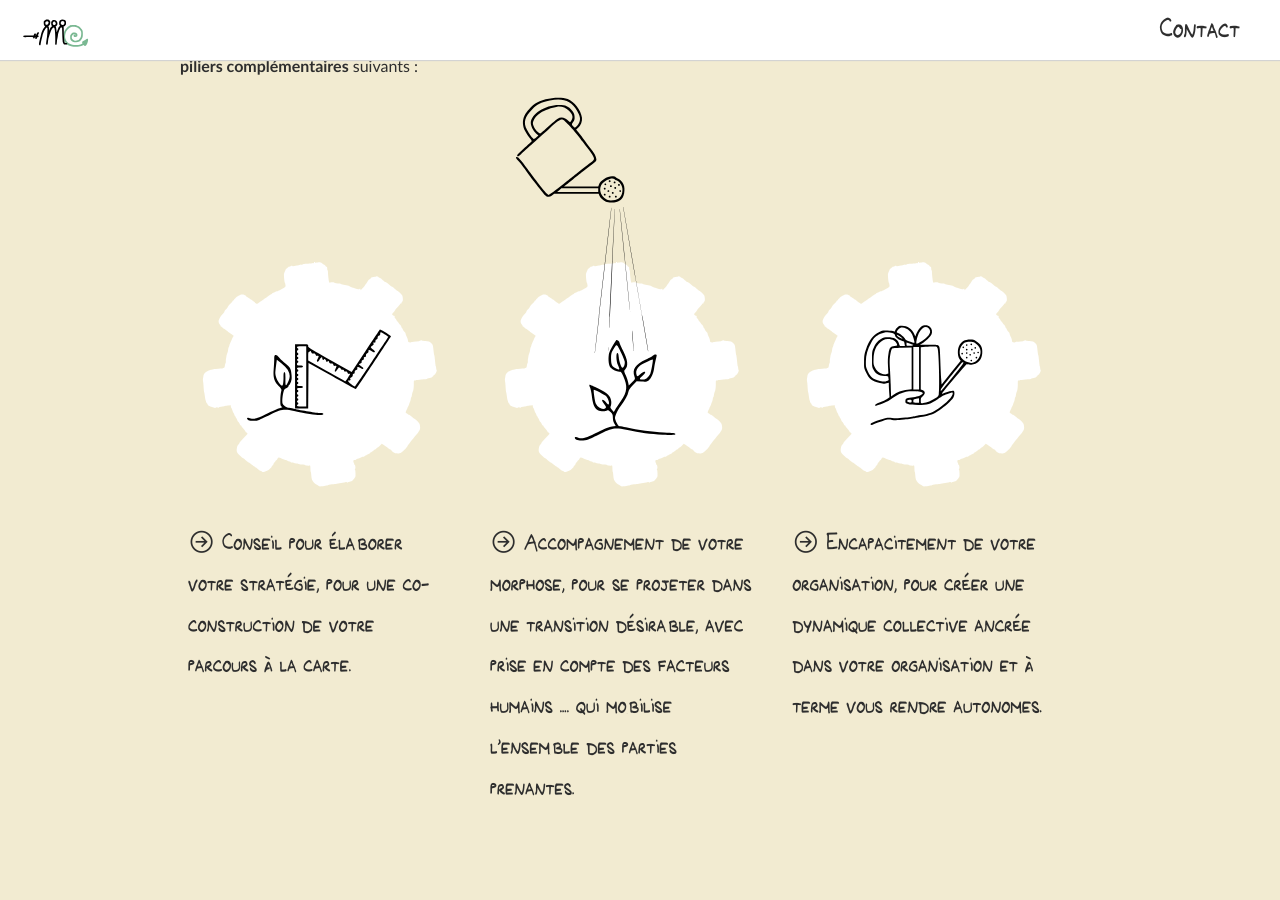
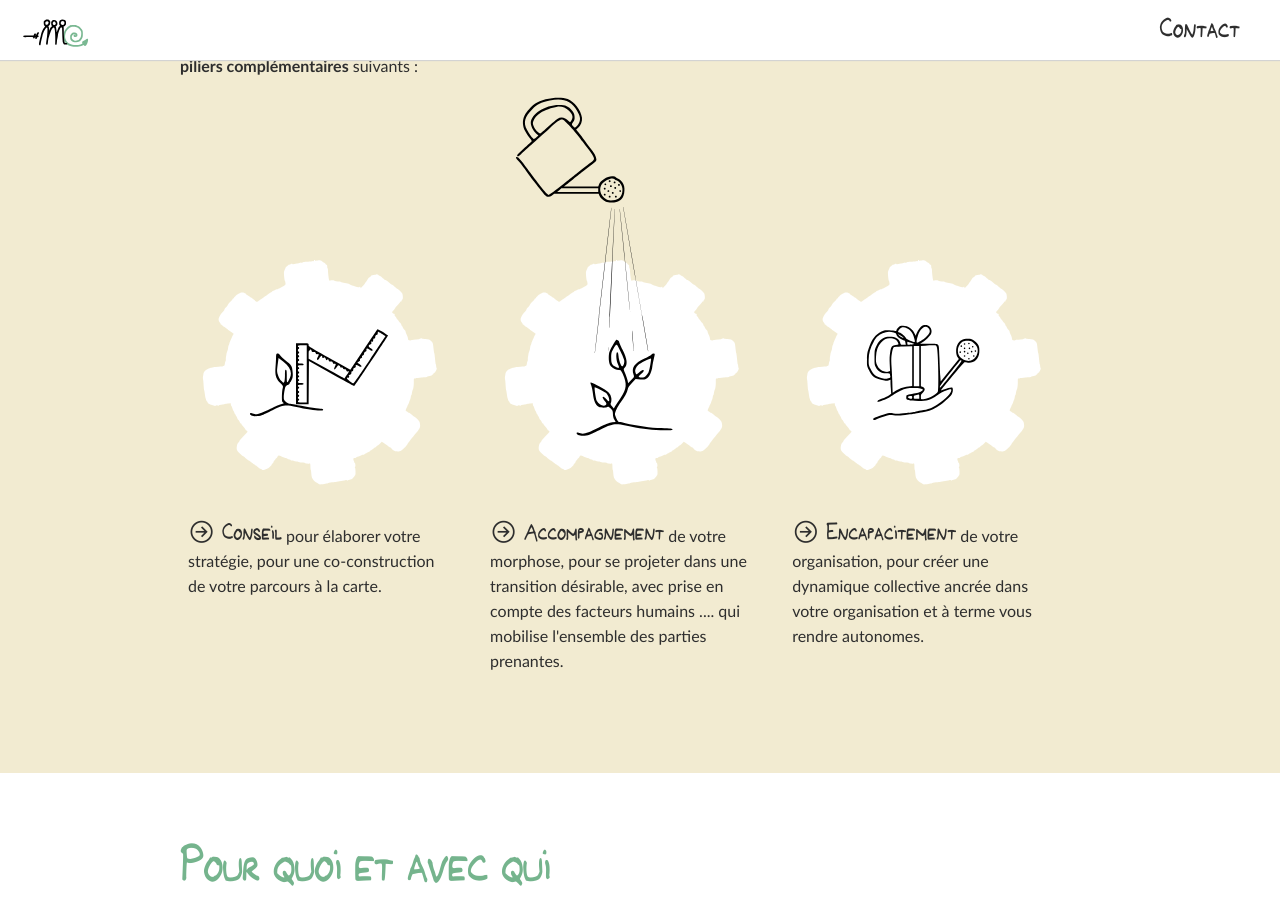
Before and after one commit to eco-morphose/eco-morphose.github.io, a Jekyll site: the page built from index.html, in a window 1280 px wide and 900 px high, scrolled down 1208 px. Built offline with Jekyll 4.4.1, drawn with Linux system fonts in a browser that asks for light colours; some of the changed text lies outside the part shown.

Commit message:
minor fix

```diff
--- a/_includes/footer.html
+++ b/_includes/footer.html
@@ -1,5 +1,5 @@
         <footer class="p-5 text-center">
-            <p class="fs-4 pt-5 pb-3">Copyright © <span class="number">2023</span> Eco-morphose • Toulouse, France</p>
+            <p class="pt-5 pb-3">Copyright © <span class="number">2023</span> Eco-morphose • Toulouse, France</p>
         </footer>
         <script src="https://cdn.jsdelivr.net/npm/bootstrap@5.0.2/dist/js/bootstrap.min.js" integrity="sha384-cVKIPhGWiC2Al4u+LWgxfKTRIcfu0JTxR+EQDz/bgldoEyl4H0zUF0QKbrJ0EcQF" crossorigin="anonymous"></script>
     </body>
--- a/assets/css/styles.css
+++ b/assets/css/styles.css
@@ -67,8 +67,9 @@
 
 footer{
     min-height: 120px;
-    background-color: #366448;
+    background-color: #75b48d;
     color: white;
+    font-size: 1.8rem;
 }
 
 section{
@@ -155,11 +156,17 @@
 }
 
 .home-picto{
-    max-height: 200px;
+    max-height: 180px;
     display: block;
     margin: 0 auto;
     position: relative;
     z-index: 10;
+}
+.row-proposition .home-picto{
+    max-height: 195px;
+}
+.home-oeil-systemique-img{
+    max-height: 200px;
 }
 
 .home-picto.position-absolute{
@@ -173,6 +180,10 @@
 
 .row-proposition{
     padding-top: 0;
+}
+
+.row-proposition p{
+    line-height: 25px;
 }
 
 .mesurePousse{
@@ -224,13 +235,13 @@
     max-width: 500px;
 }
 
-.outils article p::before{
+/* .outils article p::before{
     font-family: 'Axelle-Regular', sans-serif;
     font-size: 1.2em;
     font-style: normal;
     content: 'o';
     padding-right: 8px;
-}
+} */
 
 .outils a{
     color: #e77364;
@@ -241,7 +252,7 @@
     font-style: italic;
     text-align: center;
     color: #e77364;
-    border: 1px dashed #e77364;
+    border: 2px dashed #e77364;
     border-radius: 5px;
     padding: 20px 35px;
     width: fit-content;
@@ -253,7 +264,7 @@
 
 .section-contact:hover{
     color: #e77364;
-    border: 1px solid #e77364;
+    border: 2px dotted #e77364;
 }
 
 /* .section-contact.methodo-contact{
@@ -320,9 +331,10 @@
     width: 100%;
     border-left: #e77364 2px dashed;
 }
-.methodo li{
+/* .methodo li{
     list-style-type: none;
-}
+} */
+
 .methodo ul::before{
     content: ' ';
     width: 10px;
@@ -569,12 +581,12 @@
         width: 80%;
     }
 
-    .outils-left{
-        border-right: 1px dashed #e77364;
-    }
+    /* .outils-left{
+        border-right: 2px dashed #e77364;
+    } */
 
     .outils-right{
-        border-left: 1px dashed #e77364;
+        border-left: 2px dashed #e77364;
     }
 
     .proposition .col-lg-4{
--- a/index.html
+++ b/index.html
@@ -26,13 +26,13 @@
   </p>
 
   <!--<h3 class="mb-4">Une méthodologie humaine et sur-mesure pour dynamiser votre transition écologique et sociale&nbsp;:</h3>-->
-  <div class="row align-content-top mt-5 police row-proposition justify-content-between;">
+  <div class="row align-content-top mt-5 row-proposition justify-content-between;">
     <article class="col-lg-4 my-4 mesurePousse">
       <div class="position-relative">
         <img class="home-picto p-5" src="./assets/images/homepage/mesurePousse.svg" alt="">
         <img class="home-picto position-absolute top-50 start-50 translate-middle" src="./assets/images/homepage/engrenageBlanc.svg" alt="">
       </div>
-      <p class="pt-5 px-2"><i class="las la-arrow-circle-right"></i> Conseil pour élaborer votre stratégie, pour une co-construction de votre parcours à la carte.</p>
+      <p class="pt-5 px-2"><span class="police"><i class="las la-arrow-circle-right"></i> Conseil</span> pour élaborer votre stratégie, pour une co-construction de votre parcours à la carte.</p>
     </article>
     <article class="col-lg-4 my-4 arrosePousse">
       <img class="home-picto p5 arrosoir" src="./assets/images/homepage/arrosoir.svg" alt="">
@@ -41,14 +41,14 @@
         <img class="home-picto p5 plante" src="./assets/images/homepage/plante.svg" alt="">
         <img class="home-picto position-absolute top-50 start-50 translate-middle" src="./assets/images/homepage/engrenageBlanc.svg" alt="">
       </div>
-      <p class="pt-5 px-2"><i class="las la-arrow-circle-right"></i> Accompagnement de votre morphose, pour se projeter dans une transition désirable, avec prise en compte des facteurs humains .... qui mobilise l'ensemble des parties prenantes.</p>
+      <p class="pt-5 px-2"><span class="police"><i class="las la-arrow-circle-right"></i> Accompagnement</span> de votre morphose, pour se projeter dans une transition désirable, avec prise en compte des facteurs humains .... qui mobilise l'ensemble des parties prenantes.</p>
     </article>
     <article class="col-lg-4 my-4">
       <div class="position-relative">
         <img class="home-picto p-5" src="./assets/images/homepage/cadeau.svg" alt="">
         <img class="home-picto position-absolute top-50 start-50 translate-middle" src="./assets/images/homepage/engrenageBlanc.svg" alt="">
       </div>
-      <p class="pt-5 px-2"><i class="las la-arrow-circle-right"></i> Encapacitement de votre organisation, pour créer une dynamique collective ancrée dans votre organisation et à terme vous rendre autonomes.</p>
+      <p class="pt-5 px-2"><span class="police"><i class="las la-arrow-circle-right"></i> Encapacitement</span> de votre organisation, pour créer une dynamique collective ancrée dans votre organisation et à terme vous rendre autonomes.</p>
     </article>
   </div>
 </section>
@@ -81,7 +81,7 @@
     <div class="row pt-3">
       <article class="col-lg-6 d-flex flex-column-reverse pb-4 align-items-center justify-content-end outils-left">
         <p class="pt-3">
-          Pour se connaître et saisir vos spécificités&nbsp;: entretiens, questionnaires, restitution collective.
+          <i class="las la-arrow-circle-right"></i> Pour se connaître et saisir vos spécificités&nbsp;: entretiens, questionnaires, restitution collective.
         </p>
         <div>
           <img class="home-picto" src="./assets/images/homepage/microQuestionnaire.svg" alt="">
@@ -89,7 +89,7 @@
       </article>
       <article class="col-lg-6 d-flex flex-column-reverse pb-4 align-items-center justify-content-end outils-right">
         <p class="pt-3">
-          Pour analyser ensemble votre contexte&nbsp;: cartographie de l’écosystème, identification des jeux d’acteurs.
+          <i class="las la-arrow-circle-right"></i> Pour analyser ensemble votre contexte&nbsp;: cartographie de l’écosystème, identification des jeux d’acteurs.
         </p>
         <div>
           <img class="home-picto" src="./assets/images/homepage/boussole.svg" alt="">
@@ -100,7 +100,7 @@
     <div class="row">
       <article class="col-lg-6 d-flex flex-column-reverse pb-4 align-items-center justify-content-end outils-left">
         <p class="pt-3">
-          Pour sensibiliser aux enjeux sociaux environnementaux selon le format le plus adapté&nbsp;: conférences, fresque du climat, atelier 2t, synthèse graphique des enjeux d’Occitanie (<a href="https://reco-occitanie.org/crocc_2021/" target="_blank">CROCC</a>).
+          <i class="las la-arrow-circle-right"></i> Pour sensibiliser aux enjeux sociaux et environnementaux selon le format le plus adapté&nbsp;: conférences, fresque du climat, atelier 2t, synthèse graphique des enjeux d’Occitanie (<a href="https://reco-occitanie.org/crocc_2021/" target="_blank">CROCC</a>).
         </p>
         <div>
           <img class="home-picto" src="./assets/images/homepage/malette.svg" alt="">
@@ -108,7 +108,7 @@
       </article>
       <article class="col-lg-6 d-flex flex-column-reverse pb-4 align-items-center justify-content-end outils-right">
         <p class="pt-3">
-          Pour lancer et entretenir votre dynamique&nbsp;: ateliers de concertation, séances de travail en intelligence collective, séminaires thématiques
+          <i class="las la-arrow-circle-right"></i> Pour lancer et entretenir votre dynamique&nbsp;: ateliers de concertation, séances de travail en intelligence collective, séminaires thématiques
         </p>
         <div>
           <img class="home-picto" src="./assets/images/homepage/IntelligenceCo.svg" alt="">
@@ -129,7 +129,7 @@
 
 
 <section class="py-5 methodo bg-lightgreen">
-  <h2>Notre méthodologie en <span class="number">5</span> étapes</h2>
+  <h2>Notre méthodologie en <span class="number">5</span> étapes ...</h2>
   <p class="pb-2">
     Pour une transformation en profondeur, nous préconisons une méthodologie d’ensemble qui s’articule autour de 5 étapes majeures. Nous mobiliserons les prestations les plus adaptées à votre contexte pour bâtir une méthodologie sur-mesure.
   </p>
@@ -255,7 +255,7 @@
 </section>
 
 <section class=" pt-5">
-  <h2>Alimentée par notre posture d’éco-ingénieurs</h2>
+  <h2>... Alimentée par notre posture d’éco-ingénieurs</h2>
 
   <div class="py-4">
       <div class="row">
@@ -269,8 +269,11 @@
         </p>
 
         <div class="col-md-12">
-          <figure class="w-md-50 mx-auto">
-            <img class="home-picto home-oeil-systemique-img" src="./assets/images/homepage/oeilSystemique.svg" alt="">
+          <figure class="w-md-50 mx-auto d-none d-md-block">
+            <img class="home-picto home-oeil-systemique-img" src="./assets/images/homepage/oeilSystemiqueV2.svg" alt="">
+          </figure>
+          <figure class="w-md-50 mx-auto d-md-none">
+            <img class="home-picto home-oeil-systemique-img" src="./assets/images/homepage/oeilSeul.svg" alt="">
           </figure>
         </div>
 
@@ -337,7 +340,7 @@
       <p>Pour toute demande de renseignements, <br>vous pouvez nous écrire à&nbsp;:</p>
       <a class="contact-link contact-link-email" href="mailto:contact@eco-morphose.fr">
         <img src="./assets/images/homepage/lettre.svg" alt="lien adresse email"><br>
-        <span class="contact-link">contact@eco-morphose.fr</span>
+        <span class="contact-link">contact<span class="number">@</span>eco-morphose.fr</span>
       </a>
     </div>
     <div class="col-lg-5 text-center mt-2 py-3">
```
Also changed, not shown: assets/images/homepage/oeilSystemiqueV2.svg (added).
